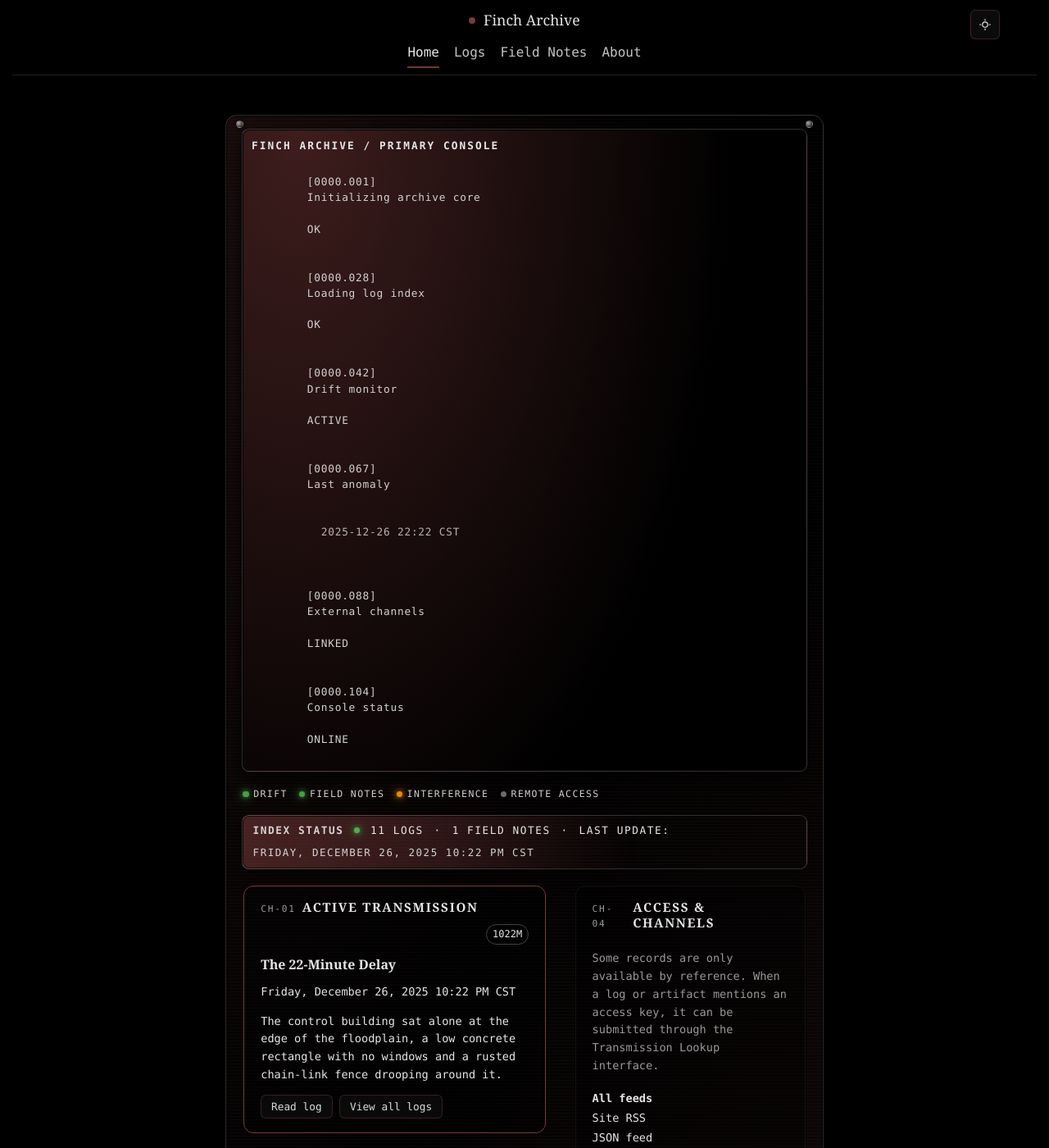
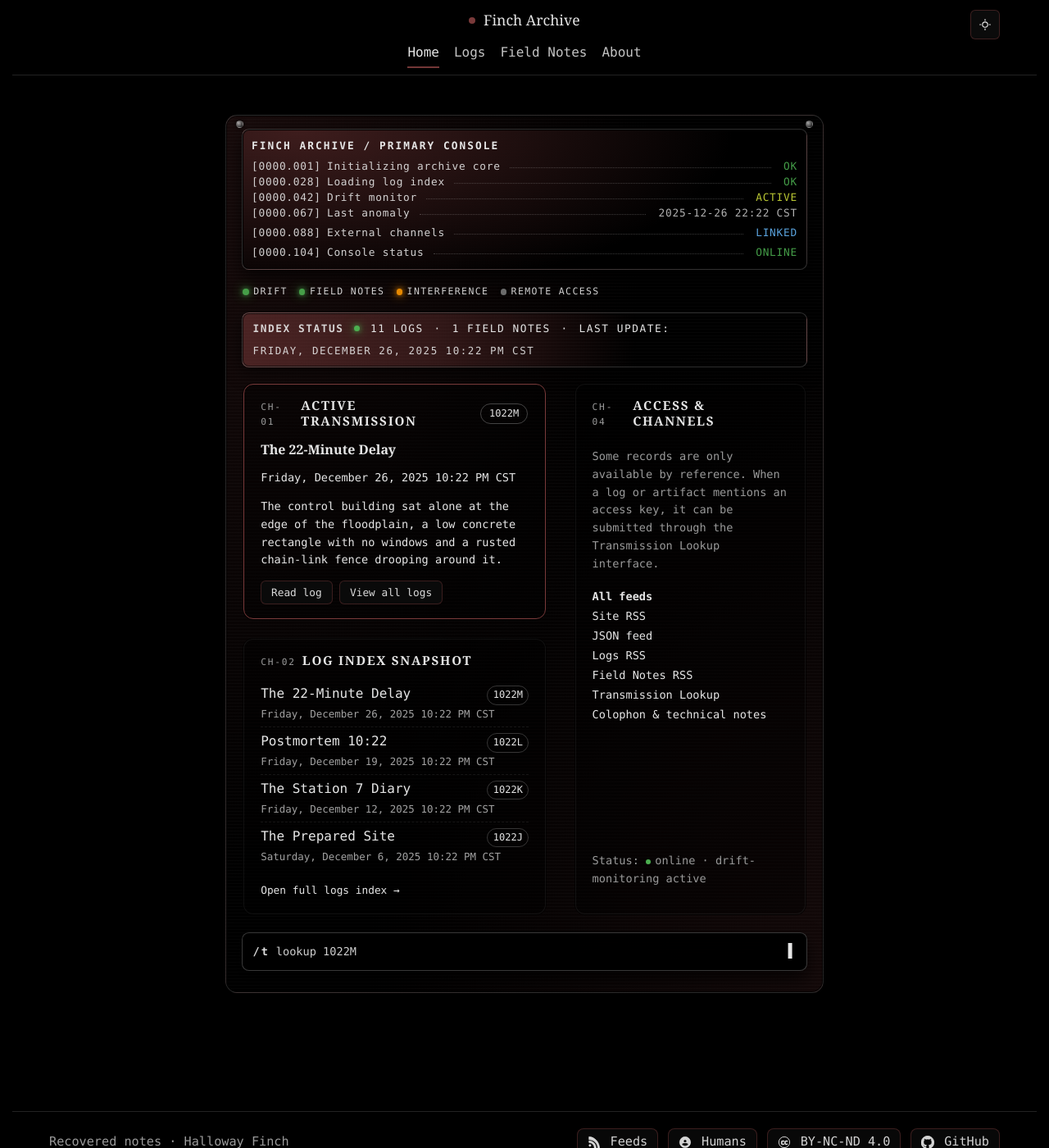
Before and after one commit to HallowayFinch/fincharchive.com, a Jekyll site: the page built from index.html, in a window 1280 px wide and 1400 px high. Shown: the whole window at 82% size. Built offline with Jekyll 4.4.1, drawn with Linux system fonts in a browser that asks for light colours.

Commit message:
Update style.css

```diff
--- a/assets/css/style.css
+++ b/assets/css/style.css
@@ -1373,45 +1373,77 @@ html {
   text-transform: uppercase;
 }
 
+/* Layout for the boot lines: code | label | dotted filler | status */
 .home-boot-line {
+  display: flex;
+  align-items: baseline;
+  gap: 0.45rem;
   margin: 0;
   letter-spacing: 0.06em;
   opacity: 0.9;
-  white-space: pre-wrap;
-  word-break: break-word;
-}
-
-.home-boot-line + .home-boot-line {
-  margin-top: 0.1rem;
+}
+
+.home-boot-code {
+  flex: 0 0 auto;
+}
+
+.home-boot-label {
+  flex: 0 1 auto;
+  min-width: 0;
+}
+
+.home-boot-dots {
+  flex: 1 1 auto;
+  border-bottom: 1px dotted rgba(230, 230, 230, 0.28);
+  margin-inline: 0.25rem;
+  transform: translateY(-0.15em);
+}
+
+:root[data-theme="light"] .home-boot-dots {
+  border-bottom-color: rgba(0, 0, 0, 0.22);
+}
+
+.home-boot-state,
+.home-boot-meta {
+  flex: 0 0 auto;
+  padding-left: 0.25rem;
+}
+
+/* Status colors */
+.home-boot-state--ok,
+.home-boot-state--online {
+  color: #4caf50;
+}
+
+.home-boot-state--active {
+  color: #cddc39;
+}
+
+.home-boot-state--linked {
+  color: #64b5f6;
+}
+
+.home-boot-meta {
+  opacity: 0.85;
 }
 
 .home-boot-line--final {
   margin-top: 0.3rem;
 }
 
-.home-boot-meta {
-  opacity: 0.85;
-  margin-left: 0.35rem;
-}
-
-/* Status tokens: OK / ACTIVE / LINKED / ONLINE */
-.home-boot-status {
-  display: inline-block;
-  margin-left: 0.35rem;
-  font-weight: 600;
-  letter-spacing: 0.14em;
-  text-transform: uppercase;
-  white-space: nowrap;
-}
-
-.home-boot-status--ok,
-.home-boot-status--active,
-.home-boot-status--online {
-  color: #4caf50;
-}
-
-.home-boot-status--linked {
-  color: #40b3ff;
+/* On very narrow screens, allow the status to wrap beneath gracefully */
+@media (max-width: 400px) {
+  .home-boot-line {
+    flex-wrap: wrap;
+  }
+  .home-boot-dots {
+    display: none;
+  }
+  .home-boot-state,
+  .home-boot-meta {
+    padding-left: 0;
+    margin-left: calc(1.7em + 0.45rem); /* indent under the code block */
+  }
 }
 
 /* ==========================
@@ -1616,6 +1648,7 @@ html {
 }
 
 /* Primary panel (active transmission) gets a stronger border */
+
 .panel-primary {
   border-color: var(--accent);
 }
@@ -1624,18 +1657,22 @@ html {
 
 .panel-header {
   display: flex;
-  align-items: flex-start;
+  align-items: center;
   justify-content: space-between;
-  flex-wrap: wrap;              /* allow tag to wrap on narrow screens */
-  gap: 0.5rem 0.75rem;
+  gap: 0.75rem;
   margin-bottom: 0.5rem;
+}
+
+@media (max-width: 480px) {
+  .panel-header {
+    align-items: flex-start;
+  }
 }
 
 .panel-title-wrap {
   display: inline-flex;
   align-items: baseline;
   gap: 0.5rem;
-  min-width: 0;                 /* let title shrink instead of pushing out */
 }
 
 .panel-label {
@@ -1650,30 +1687,21 @@ html {
   text-transform: uppercase;
   letter-spacing: 0.11em;
   margin: 0;
-  word-break: break-word;
 }
 
 /* Tag on the right (log id) */
+
 .panel-tag {
-  flex: 0 0 auto;
-  margin-left: auto;
-  margin-top: 0.05rem;
   font-family: var(--mono);
   font-size: 0.75rem;
-  padding: 0.1rem 0.45rem;
+  padding: 0.1rem 0.6rem;
   border-radius: 999px;
   border: 1px solid rgba(255, 255, 255, 0.25);
+  margin-right: 0.1rem; /* tiny breathing room from the card edge */
 }
 
 :root[data-theme="light"] .panel-tag {
   border-color: rgba(0, 0, 0, 0.3);
-}
-
-@media (max-width: 400px) {
-  .panel-tag {
-    font-size: 0.7rem;
-    padding-inline: 0.35rem;
-  }
 }
 
 /* Body */
```
